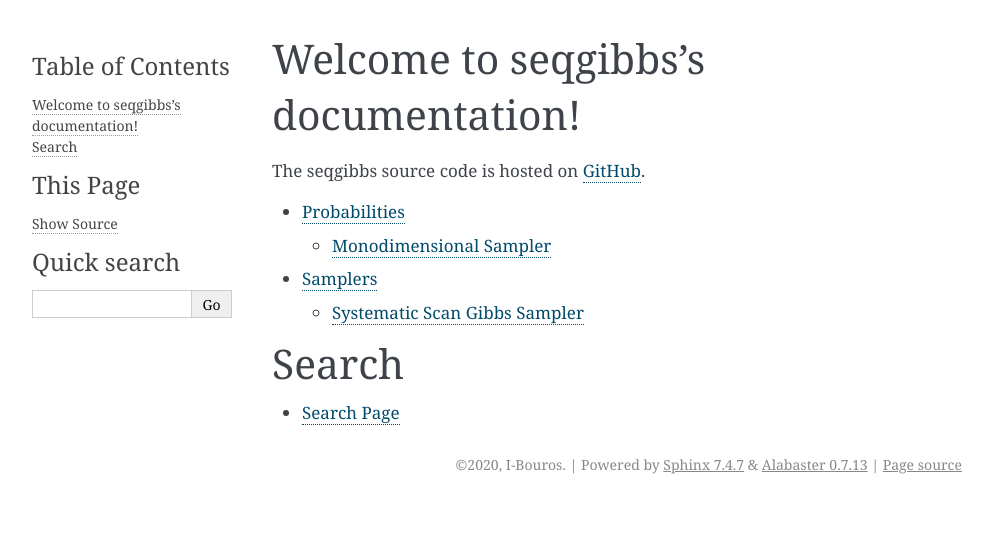
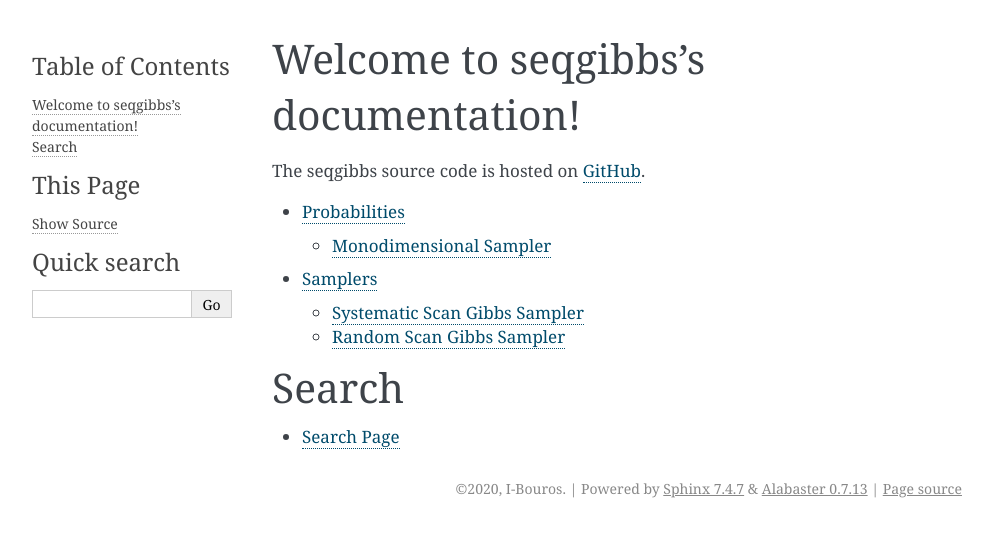
Before and after one commit to I-Bouros/seqgibbs, a Sphinx documentation site: the page built from docs/source/index.rst, in a window 1280 px wide. Shown: the top 537 px of the page, without its empty margins (148-1141 px from the left). Built offline with Sphinx 7.4.7, drawn with Linux system fonts in a browser that asks for light colours.

```diff
--- a/docs/source/samplers.rst
+++ b/docs/source/samplers.rst
@@ -7,9 +7,16 @@ Samplers
 Overview:
 
 - :class:`SysGibbsAlgo`
+- :class:`RandGibbsAlgo`
 
 Systematic Scan Gibbs Sampler
 *****************************
 
 .. autoclass:: SysGibbsAlgo
   :members:
+
+Random Scan Gibbs Sampler
+*****************************
+
+.. autoclass:: RandGibbsAlgo
+  :members:
```
